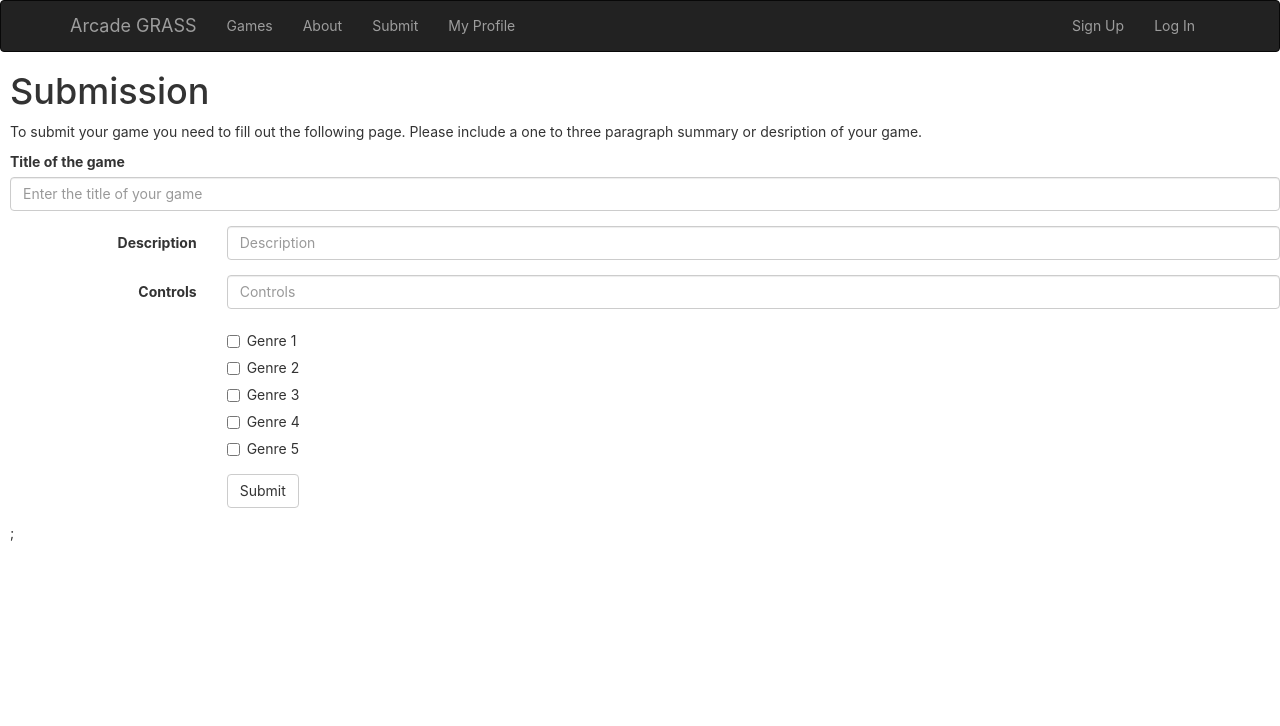
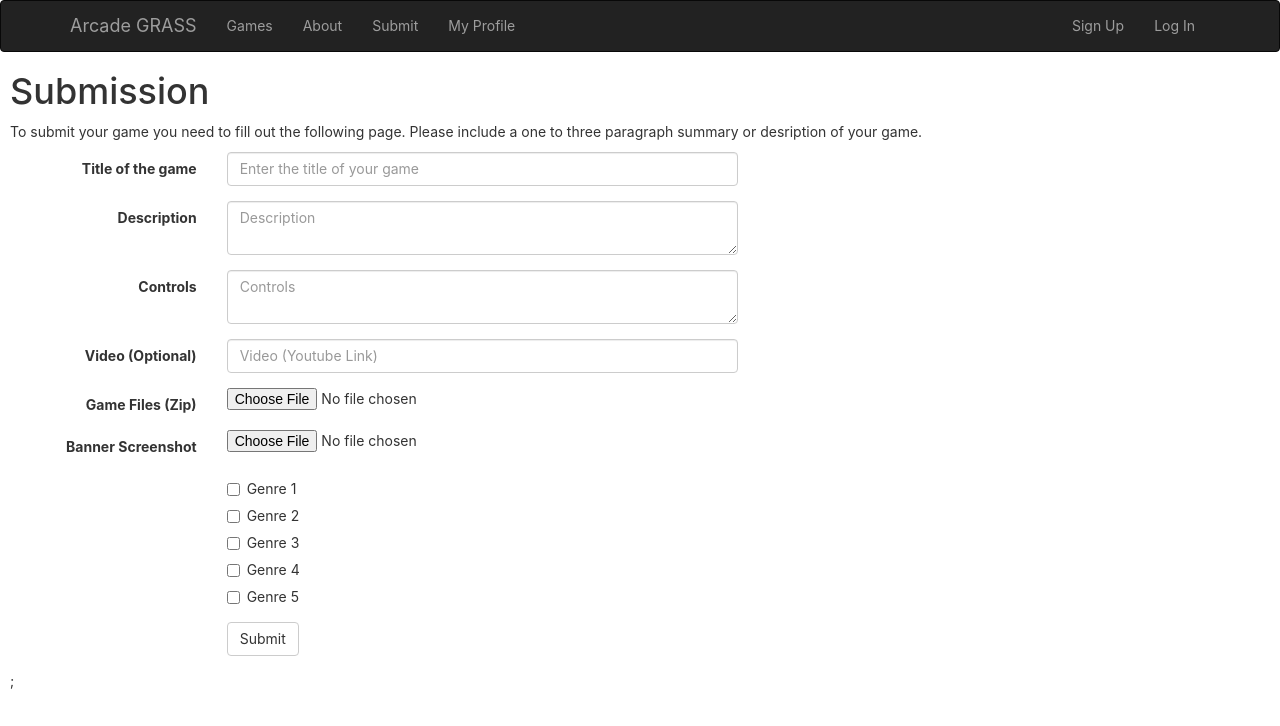
Before and after one commit to Dcorb1209/UCFArcade, a React (Create React App) app: page /Submit in a window 1280 px wide. Shown: the top 726 px of the page. Built offline with nearby package versions, Linux system fonts and the light colour scheme.

Commit message:
More updates to submission page

```diff
--- a/src/Submit.js
+++ b/src/Submit.js
@@ -39,13 +39,15 @@ class Submit extends Component {
         <h1>Submission</h1>
         <p>To submit your game you need to fill out the following page. Please include a one to three paragraph summary or desription of your game.</p>
 
+
+    <Form horizontal>
       {/*Game Title Form*/}
-        <form id = 'gameTitle'>
       <FormGroup
         controlId="gameTitleForm"
         validationState={this.getValidationState()}
       >
-          <ControlLabel>Title of the game</ControlLabel>
+        <Col componentClass={ControlLabel} sm={2}>Title of the game</Col>
+        <Col sm={5}>
          <FormControl
             type="text"
             value={this.state.value}
@@ -53,15 +55,17 @@ class Submit extends Component {
            onChange={this.handleChange}
           />
           <FormControl.Feedback />
+        </Col>
         </FormGroup>
-      </form>
-      <Form horizontal>
   <FormGroup controlId="formDescription">
     <Col componentClass={ControlLabel} sm={2}>
       Description
     </Col>
-    <Col sm={10}>
-      <FormControl type="text" placeholder="Description" />
+    <Col sm={5}>
+      <FormControl
+        componentClass="textArea"
+        type="text"
+        placeholder="Description" />
     </Col>
   </FormGroup>
 
@@ -69,13 +73,53 @@ class Submit extends Component {
     <Col componentClass={ControlLabel} sm={2}>
       Controls
     </Col>
-    <Col sm={10}>
-      <FormControl type="text" placeholder="Controls" />
+    <Col sm={5}>
+      <FormControl
+        componentClass="textArea"
+        type="text"
+        placeholder="Controls" />
     </Col>
   </FormGroup>
 
+  <FormGroup controlId="formVideo">
+    <Col componentClass={ControlLabel} sm={2}>
+      Video (Optional)
+    </Col>
+    <Col sm={5}>
+      <FormControl
+        type="text"
+        placeholder="Video (Youtube Link)" />
+    </Col>
+  </FormGroup>
+
+  <FormGroup controlId="formGameFile">
+    <Col componentClass={ControlLabel} sm={2}>
+      Game Files (Zip)
+    </Col>
+    <Col sm={5}>
+      <FormControl
+        type="file"
+        placeholder="Choose File" />
+    </Col>
+  </FormGroup>
+
+
+  <FormGroup controlId="formGameScreenShot">
+    <Col componentClass={ControlLabel} sm={2}>
+      Banner Screenshot
+    </Col>
+    <Col sm={5}>
+      <FormControl
+        type="file"
+        placeholder="Choose File" />
+    </Col>
+  </FormGroup>
+
+
+
+
   <FormGroup>
-    <Col smOffset={2} sm={10}>
+    <Col smOffset={2} sm={5}>
       <Checkbox>Genre 1</Checkbox>
       <Checkbox>Genre 2</Checkbox>
       <Checkbox>Genre 3</Checkbox>
```
Lines whose indentation alone changed are shown as unchanged.
